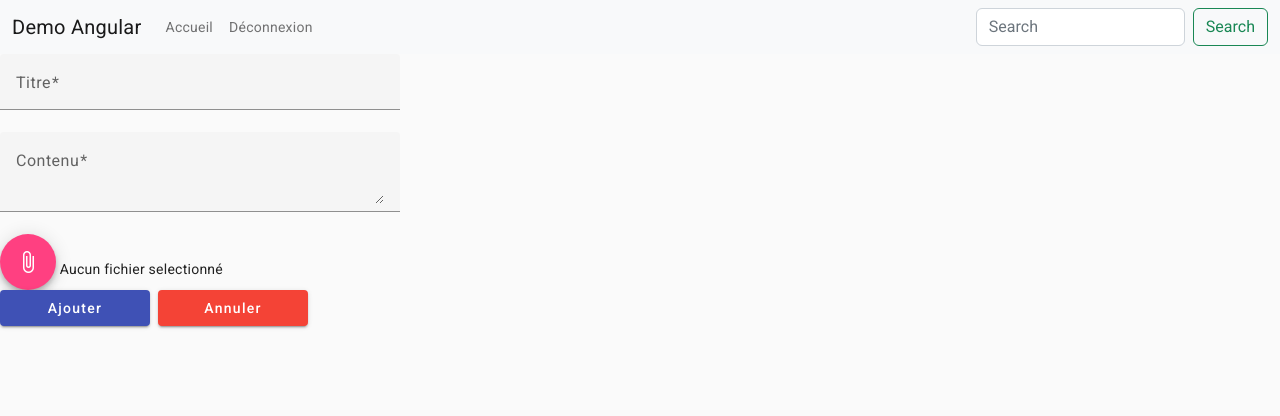
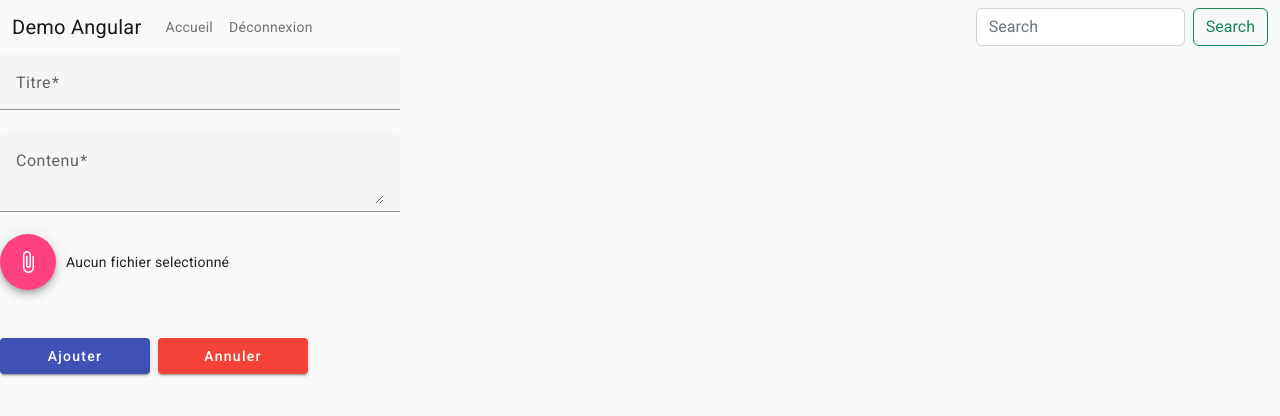
Before and after one commit to fbansept/demo-angular-dfs-23, an Angular app: page /ajout-article in a window 1280 px wide. Shown: the top 416 px of the page. Built offline with nearby package versions, Linux system fonts and the light colour scheme; sample sign-in values are in the browser's storage.

Commit message:
ajout miniatures

```diff
--- a/src/app/pages/edition-article/edition-article.component.html
+++ b/src/app/pages/edition-article/edition-article.component.html
@@ -16,20 +16,21 @@
     >
   </mat-form-field>
 
-  <div>
-    <input style="display: none" #inputFile type="file" (change)="onFichierChange($event)"/>
+  <div class="selecteur-image">
+    <input #inputFile type="file" (change)="onFichierChange($event)" />
 
     <button mat-fab (click)="$event.preventDefault(); inputFile.click()">
       <mat-icon fontIcon="attach_file"></mat-icon>
     </button>
 
     <span>
-      {{fichierSelectionne?.name || "Aucun fichier selectionné"}}
+      {{ fichierSelectionne?.name || "Aucun fichier selectionné" }}
     </span>
 
+    <img [src]="imageSource" />
   </div>
 
-  <div>
+  <div class="mt-5">
     <button mat-raised-button type="submit" color="primary">
       {{ articleModifie ? "Modifier" : "Ajouter" }}
     </button>
--- a/src/app/pages/edition-article/edition-article.component.scss
+++ b/src/app/pages/edition-article/edition-article.component.scss
@@ -10,4 +10,21 @@ form {
   a {
     width: 150px;
   }
+
+  .selecteur-image {
+    display: flex;
+    align-items: center;
+
+    input {
+      display: none;
+    }
+
+    span {
+      margin: 0 10px;
+    }
+
+    img {
+      max-height: 30px;
+    }
+  }
 }
--- a/src/app/pages/edition-article/edition-article.component.ts
+++ b/src/app/pages/edition-article/edition-article.component.ts
@@ -17,6 +17,7 @@ export class EditionArticleComponent {
 
   articleModifie?: Article;
   fichierSelectionne: File | null = null;
+  imageSource: string = '';
 
   constructor(
     private formBuilder: FormBuilder,
@@ -32,6 +33,10 @@ export class EditionArticleComponent {
             next: (article) => {
               this.formulaire.patchValue(article);
               this.articleModifie = article;
+
+              if (article.nom_image) {
+                this.imageSource = 'http://localhost:3000/' + article.nom_image;
+              }
             },
             error: (reponse) => alert(reponse.error),
           });
@@ -40,6 +45,13 @@ export class EditionArticleComponent {
   }
 
   onFichierChange(event: any) {
+    const reader = new FileReader();
+    reader.onload = (e: any) => {
+      this.imageSource = e.target.result;
+    };
+
+    reader.readAsDataURL(event.target.files[0]);
+
     this.fichierSelectionne = event.target.files[0];
   }
 
```
